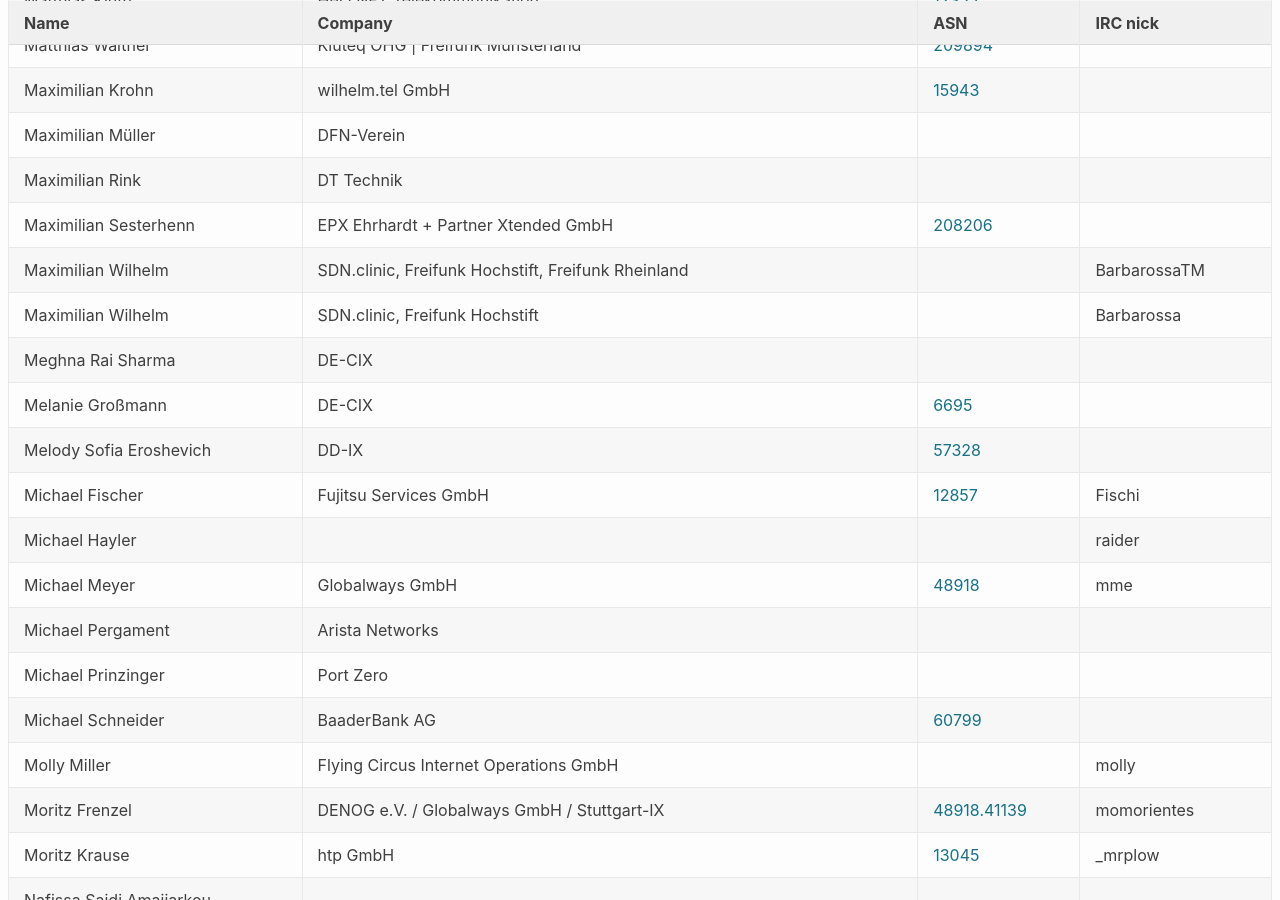
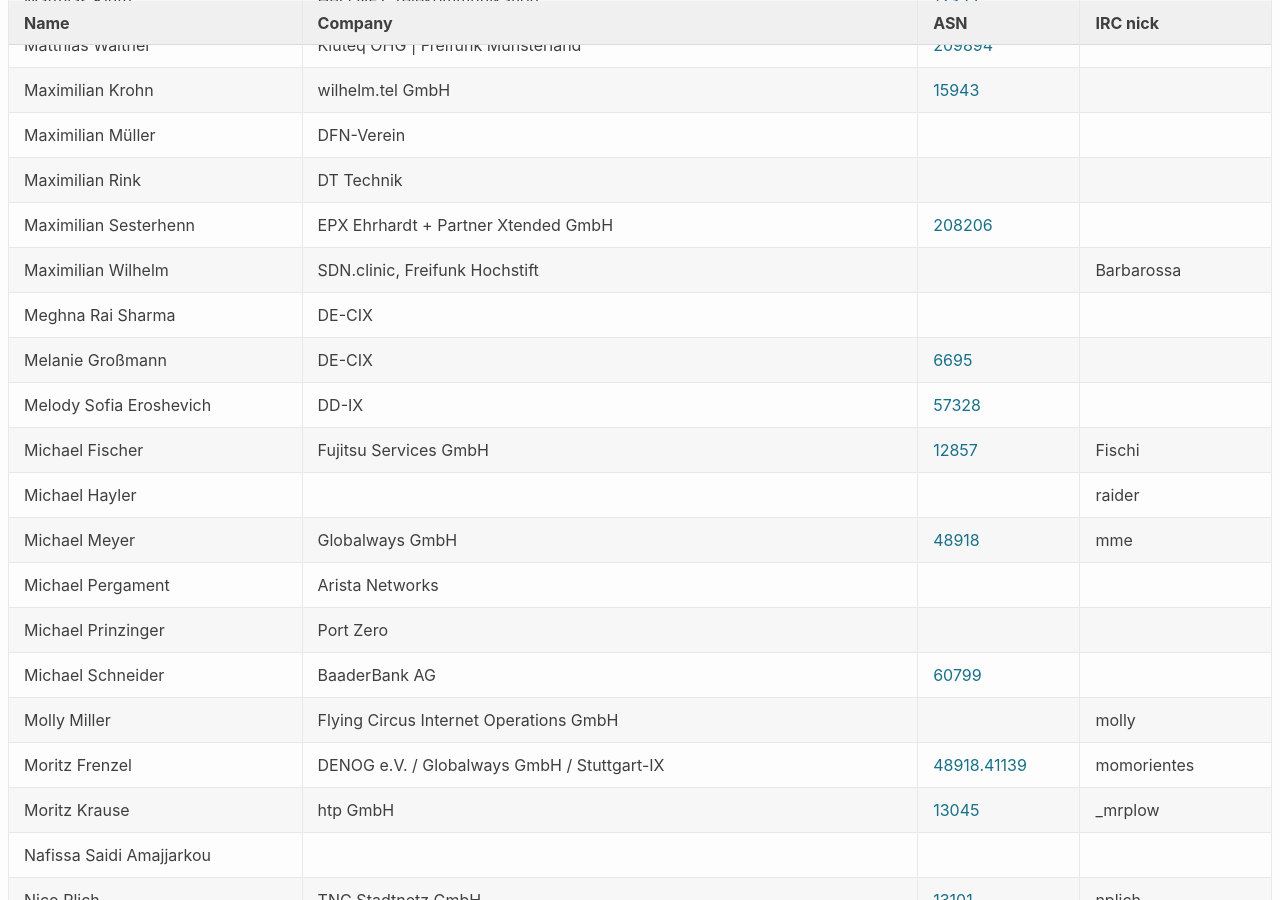
Before and after one commit to denog/pretix-attendeelist, a Jekyll site: the page built from denog15/index.md, in a window 1280 px wide and 900 px high, scrolled down 7534 px. Built offline with Jekyll 4.4.1, drawn with Linux system fonts in a browser that asks for light colours.

Commit message:
Latest data: Sat Oct 14 15:48:12 UTC 2023

```diff
--- a/_data/attendees_denog15_onsite.json
+++ b/_data/attendees_denog15_onsite.json
@@ -1015,12 +1015,6 @@
   },
   {
     "name": "Maximilian Wilhelm",
-    "company": "SDN.clinic, Freifunk Hochstift, Freifunk Rheinland",
-    "irc": "BarbarossaTM",
-    "asn": null
-  },
-  {
-    "name": "Maximilian Wilhelm",
     "company": "SDN.clinic, Freifunk Hochstift",
     "irc": "Barbarossa",
     "asn": null
```
